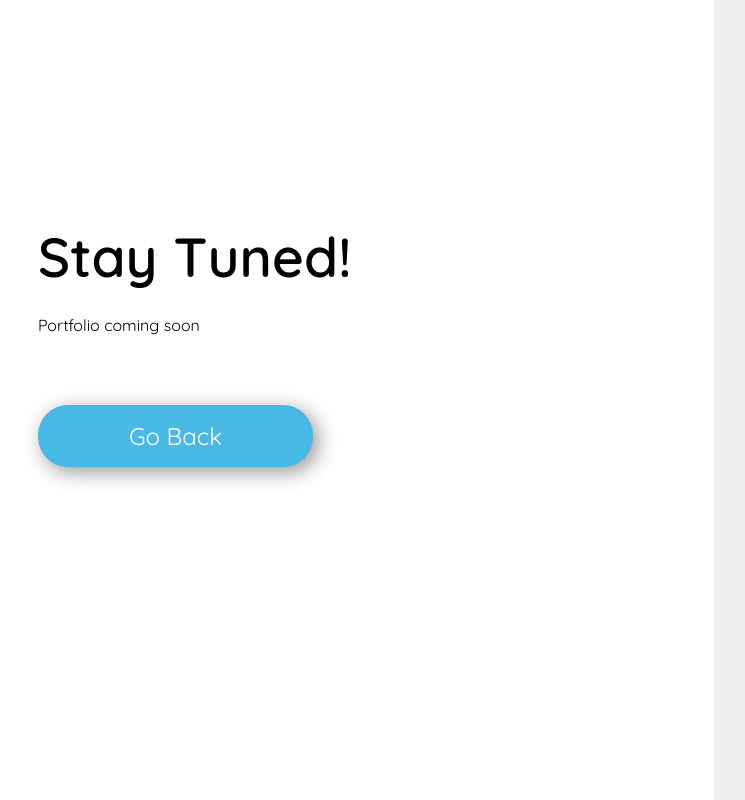
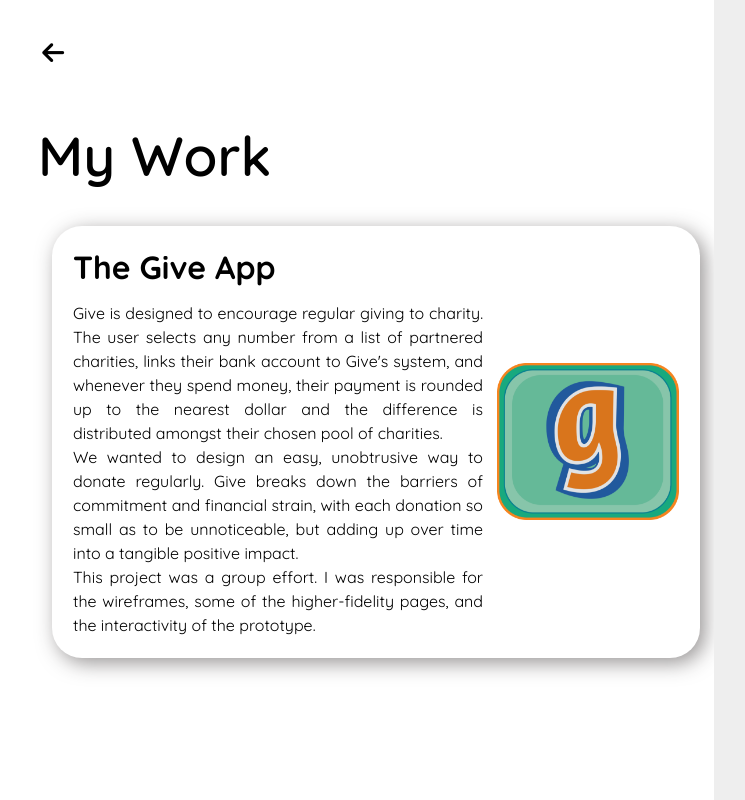
Before and after one commit to BlueChooks/ReneeSpencerPortfolio, a plain HTML site: page portfolio.html in a window 1280 px wide. Shown: the whole page, without its empty margins (131-876 px from the left). Drawn offline with Linux system fonts and the light colour scheme.

Commit message:
Portfolio

```diff
--- a/components/flip-board.js
+++ b/components/flip-board.js
@@ -12,6 +12,12 @@ class FlipBoard extends HTMLElement {
         this.render();
         window.addEventListener('resize', () => this.delayedResize());
     }
+
+    // prevent touch scrolling/dragging screen around
+    // connectedCallback() {
+    //     let preventBehaviour = e => e.preventDefault(e);
+    //     document.addEventListener('touchmove', preventBehaviour, {passive: false})
+    // }
 
     render() {
         this.childSize = this.calculateFlipperSize();
@@ -32,7 +38,7 @@ class FlipBoard extends HTMLElement {
         flippers.forEach(flipper => {
             flipper.style.setProperty('--randCol', this.randCol());
 
-            flipper.addEventListener('mouseenter', e => {
+            flipper.addEventListener('mouseenter' || 'touchmove', e => {
                 this.flip(flipper, this.flipDelay);
                 this.getSurrounds(e).forEach(el => {
                     setTimeout(() => {
--- a/portfolio.html
+++ b/portfolio.html
@@ -4,30 +4,71 @@
         <title>Renee Spencer - Portfolio</title>
         <link rel="stylesheet" href="./style.css" />
         <style type="text/css">
-            .detail {
-                    display: flex;
-                    flex-direction: column;
-                    width: 100%;
-                    height: 100%;
-                    padding-top: 30%;
-                }
-
                 flip-board {
                     width: 34%;
                     height: 100%;
                     order: 2;
                 }
+
+                bounce-text {
+                    margin-bottom: var(--stdGap);
+                }
         </style>
     </head>
     <body>
         <main>
+            <a class="back" href="index.html">
+                <i class="fa-solid fa-arrow-left"></i>
+            </a>
             <div class="detail">
-                <bounce-text fixed="true" style="--bounce-size: 55px">Stay Tuned!</bounce-text>
-                <p>Portfolio coming soon</p>
-                <div class="btn-container">
+                <bounce-text fixed="true" style="--bounce-size: 55px">My Work</bounce-text>
+                <!-- <div class="btn-container">
                     <a class="btn btn-link btn-primary" href="./index.html">Go Back</a>
-                    <a class="btn btn-link btn-secondary invisible" href="#"></a>
-                </div>
+                </div> -->
+
+                <a class="port" href="https://www.figma.com/proto/YRtQUpS0FCRhPO5rqsIyeI/give-app-copy?node-id=34%3A382&starting-point-node-id=200%3A4748">
+                    <div class="port-info">
+                        <h1>The Give App</h1>
+                        <p>
+                            Give is designed to encourage regular giving to charity. The user selects any number
+                            from a list of partnered charities, links their bank account to Give's system, and whenever
+                            they spend money, their payment is rounded up to the nearest dollar and the difference is distributed
+                            amongst their chosen pool of charities.<br />
+                            We wanted to design an easy, unobtrusive way to donate regularly. Give breaks down the barriers of
+                            commitment and financial strain, with each donation so small as to be unnoticeable, but adding up over time
+                            into a tangible positive impact.<br />
+                            This project was a group effort. I was responsible for the wireframes, some of the
+                            higher-fidelity pages, and the interactivity of the prototype.
+                        </p>
+                    </div>
+                    <div class="port-info">
+                        <img src="assets/give-logo.png" />
+                    </div>
+                </a>
+
+                <!-- <a class="port" href="https://www.figma.com/proto/YRtQUpS0FCRhPO5rqsIyeI/give-app-copy?node-id=34%3A382&starting-point-node-id=200%3A4748">
+                    <div class="port-info">
+                        <h1>The Give App</h1>
+                        <p>
+                            Give is designed to encourage regular giving to charity. The user selects any number
+                            from a list of partnered charities, links their bank account to Give's system, and whenever
+                            they spend money, their payment is rounded up to the nearest dollar and the difference is distributed
+                            amongst their chosen pool of charities.<br />
+                            We wanted to design an easy, unobtrusive way to donate regularly. Give breaks down the barriers of
+                            commitment and financial strain, with each donation so small as to be unnoticeable, but adding up over time
+                            into a tangible positive impact.<br />
+                            This project was a group effort. I was responsible for the wireframes, some of the
+                            higher-fidelity pages, and the interactivity of the prototype.
+                        </p>
+                    </div>
+                    <div class="port-info">
+                        <img src="assets/give-logo.png" />
+                    </div>
+                </a> -->
+
+                <a class="port invisible"></a>
+
+
             </div>
         </main>
         <flip-board></flip-board>
--- a/style.css
+++ b/style.css
@@ -1,3 +1,4 @@
+@import url('https://cdnjs.cloudflare.com/ajax/libs/font-awesome/6.2.0/css/all.min.css');
 @import url('https://fonts.googleapis.com/css2?family=Quicksand:wght@300;400;600;700&display=swap');
 
 :root {
@@ -16,6 +17,9 @@
     --shadow-col: rgba(49, 43, 43, 0.5);
     --float-shadow: 5px 5px 20px var(--shadow-col);
 
+    --stdGap: 14px;
+    --stdRad: 30px;
+
     --stdTrans: .2s;
 }
 
@@ -24,6 +28,7 @@
     margin: 0;
     padding: 0;
     /* background-color: rgba(0, 0, 0, .5); */
+    /* border: 1px solid red; */
 }
 
 body {
@@ -44,13 +49,52 @@ main {
     padding-left: var(--main-padding);
     box-shadow: var(--float-shadow);
     background-color: #fff;
+    overflow-y: scroll;
+    overflow-x: hidden;
+    -ms-overflow-style: none;
+    scrollbar-width: none;
 }
 
-.detail > p {
+main::-webkit-scrollbar {
+    display: none;
+}
+
+a {
+    text-decoration: none;
+}
+
+h1, h2, h3, h4, h5, h6, p {
     font-family: 'Quicksand', sans-serif;
+}
+
+p {
     font-size: 16px;
     margin-top: 14px;
     line-height: 24px;
+}
+
+.back {
+    position: absolute;
+    top: 5%;
+    width: 100%;
+    padding-left: .5%;
+    font-size: 25px;
+    color: #000;
+    transition: calc(var(--stdTrans) / 2);
+}
+
+.back:hover {
+    padding-left: 0;
+}
+
+.detail {
+    display: flex;
+    flex-direction: column;
+    width: 100%;
+    height: 100%;
+    padding-top: 15%;
+    text-align: justify;
+    /* padding-bottom: 10vh; */
 }
 
 .btn {
@@ -79,7 +123,7 @@ a.btn-link {
     padding: 16px;
     flex-grow: 1;
     text-align: center;
-    border-radius: 30px;
+    border-radius: var(--stdRad);
     box-shadow: var(--float-shadow);
 }
 
@@ -121,7 +165,6 @@ flip-board {
 
 .flipper::before, .flipper::after {
     border: 1px solid var(--flipBg);
-    /* border-radius: 50%; */
 }
 
 .flipper::before {
@@ -186,6 +229,46 @@ content-swapper {
     opacity: 0;
 }
 
+/* =====----- portfolio -----===== */
+.port {
+    display: flex;
+    margin: var(--stdGap);
+    box-shadow: var(--float-shadow);
+    border-radius: var(--stdRad);
+    padding: calc(var(--stdGap) * 1.5);
+    color: #000;
+    transition: calc(var(--stdTrans) / 2);
+}
+
+.port:last-of-type {
+    /* margin-bottom: calc(var(--stdGap) * 2); */
+    /* margin-top: var(--stdGap); */
+}
+
+.port:hover {
+    transform: translateY(-10px);
+}
+
+/* .port-info {
+} */
+
+.port-info:first-of-type {
+    padding-right: var(--stdGap);
+    width: 70%;
+}
+
+.port-info:last-of-type {
+    width: 30%;
+    display: flex;
+    justify-content: center;
+    align-items: center;
+}
+
+.port-info > img {
+    width: 100%;
+    height: auto;
+}
+
 /* =====----- utils -----===== */
 .hidden {
     display: none!important;
```
Also changed, not shown: index.html (+1 -0 lines), assets/give-logo.png (added).
